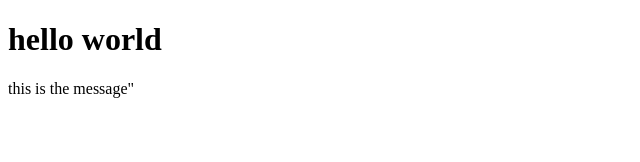
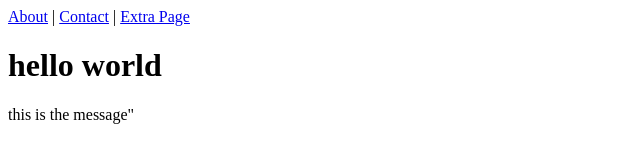
Before and after one commit to brholland805/personalwebsite2, a plain HTML site: page index.html in a window 1280 px wide. Shown: the whole page, without its empty margins (0-640 px from the left). Drawn offline with Linux system fonts and the light colour scheme.

Commit message:
Update index.html

```diff
--- a/index.html
+++ b/index.html
@@ -4,6 +4,7 @@
   <meta charset="UTF-8">
   <meta name = "viewport" content = "width=device-width, intial-scale=1.0">
   <title>Simple Website</title>
+<a href = "about.html">About</a> | <a href="contact.html">Contact</a> | <a href="dynamic.html">Extra Page</a>
 </head>
 <body>
   <h1>hello world </h1>
```
